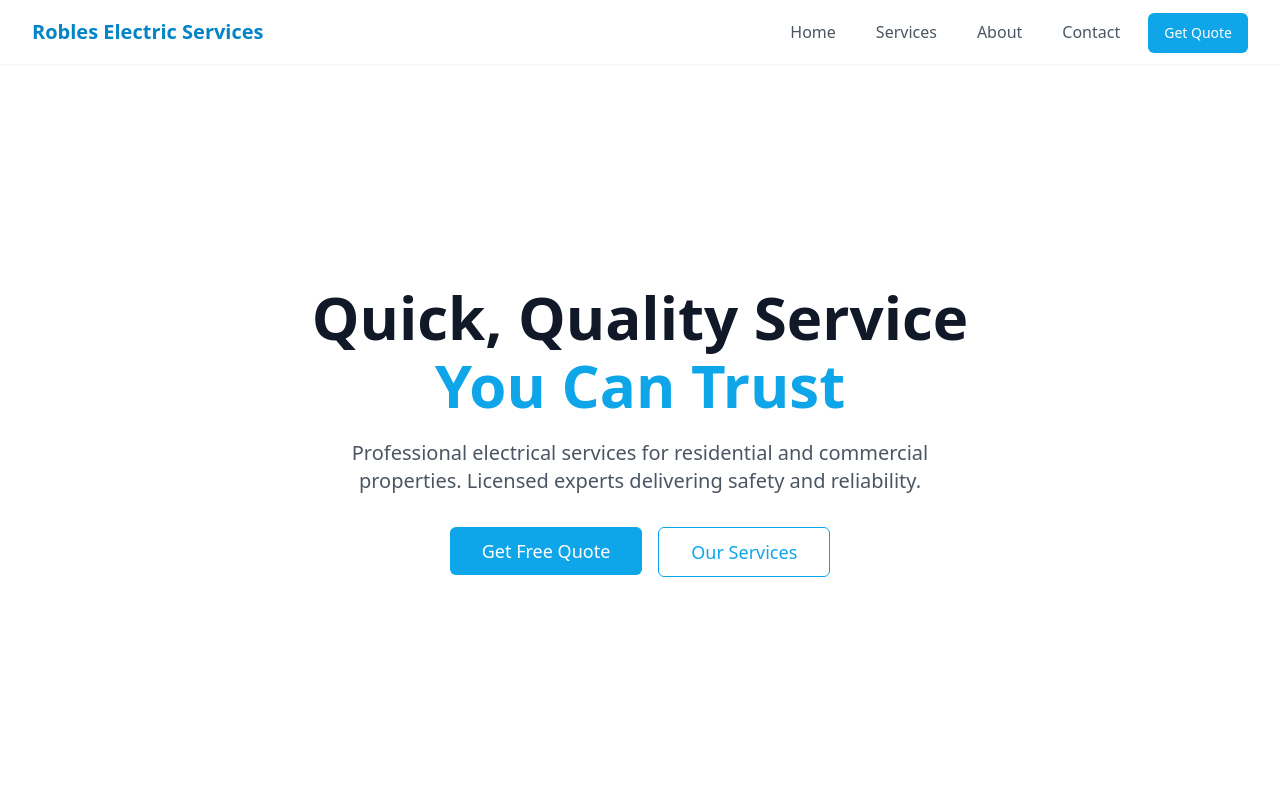
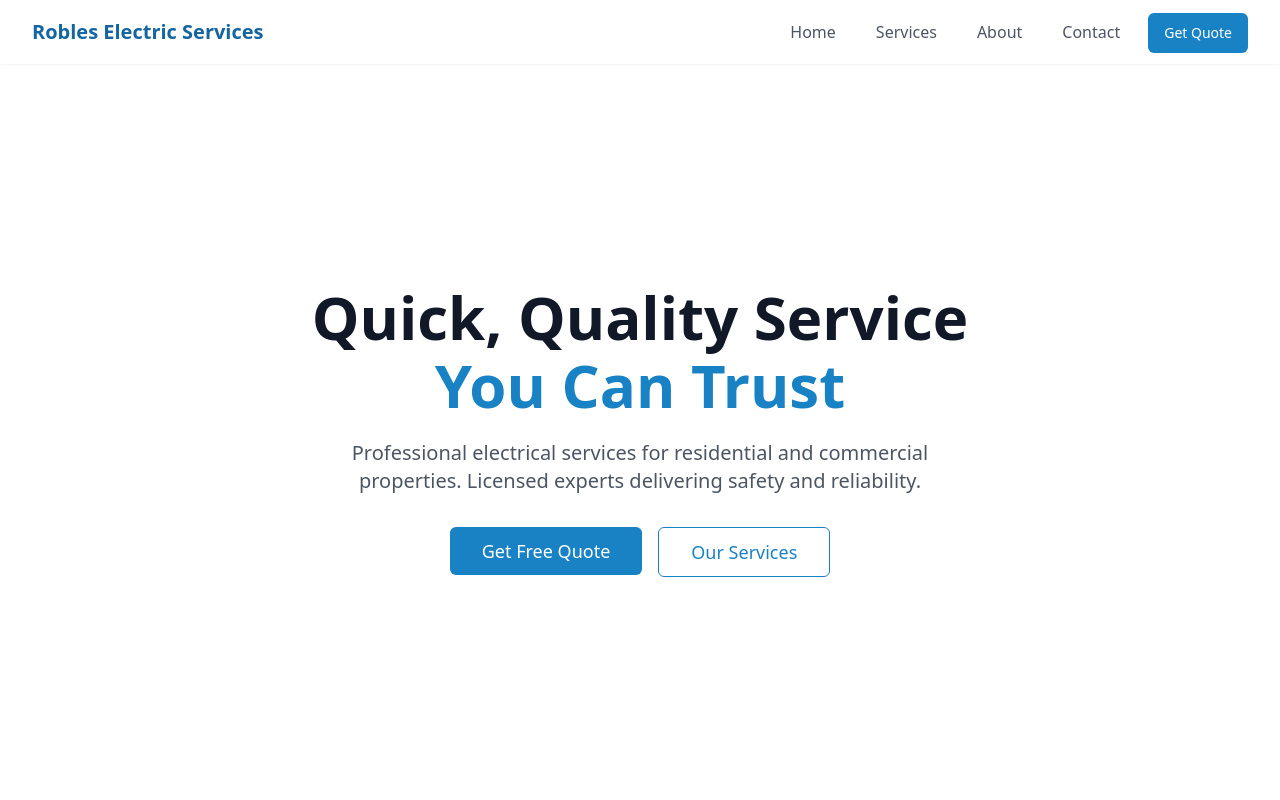
Before and after one commit to louisxfounder/sleek-electric-landing, a React (Vite) app: page / in a window 1280 px wide. Shown: the top 800 px of the page. Built offline with nearby package versions, Linux system fonts and the light colour scheme.

Commit message:
Update primary color to blue
Changed the primary color to #1982c4 across the application for a consistent look and feel.
[skip gpt_engineer]

```diff
--- a/tailwind.config.ts
+++ b/tailwind.config.ts
@@ -25,9 +25,9 @@ export default {
         background: "hsl(var(--background))",
         foreground: "hsl(var(--foreground))",
         primary: {
-          DEFAULT: "#0EA5E9", // Ocean Blue as our primary brand color
-          dark: "#0284C7", // Darker shade
-          light: "#D3E4FD", // Soft Blue
+          DEFAULT: "#1982c4", // New blue color
+          dark: "#1565a0", // Darker shade of the new blue
+          light: "#e6f3fb", // Lighter shade of the new blue
         },
         secondary: {
           DEFAULT: "hsl(var(--secondary))",
```
